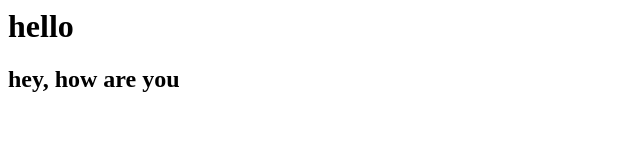
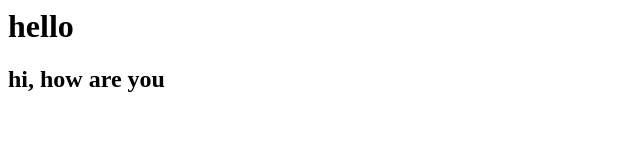
Before and after one commit to shobhit-jindal/tcspipeline, a plain HTML site: page index.html in a window 1280 px wide. Shown: the full height of the page, 0-640 px from the left. Drawn offline with Linux system fonts and the light colour scheme.

Commit message:
Update index.html

```diff
--- a/index.html
+++ b/index.html
@@ -1,2 +1,2 @@
 <centre><h1>hello</h1>
-<h2>hey, how are you</h2></centre>
+<h2>hi, how are you</h2></centre>
```
